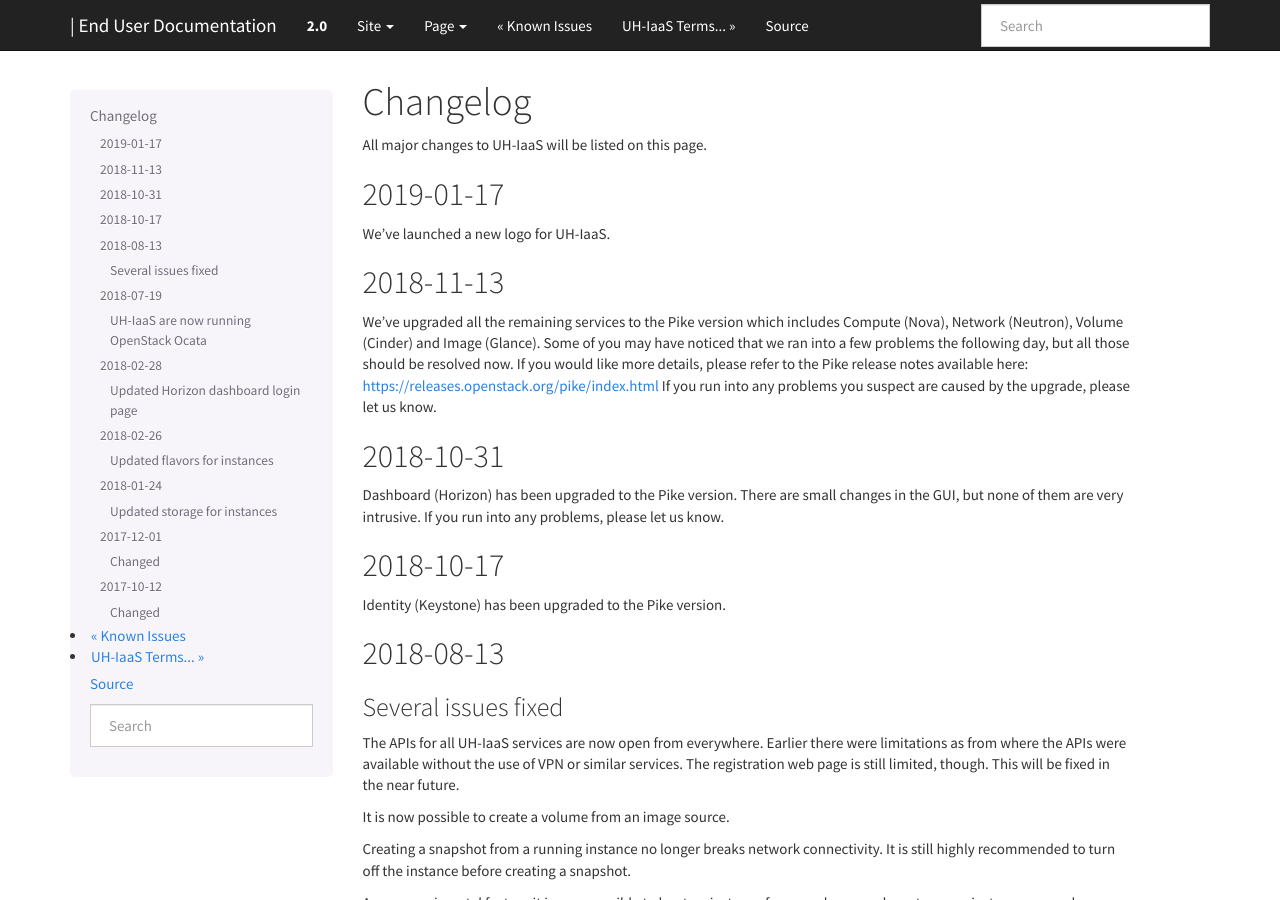
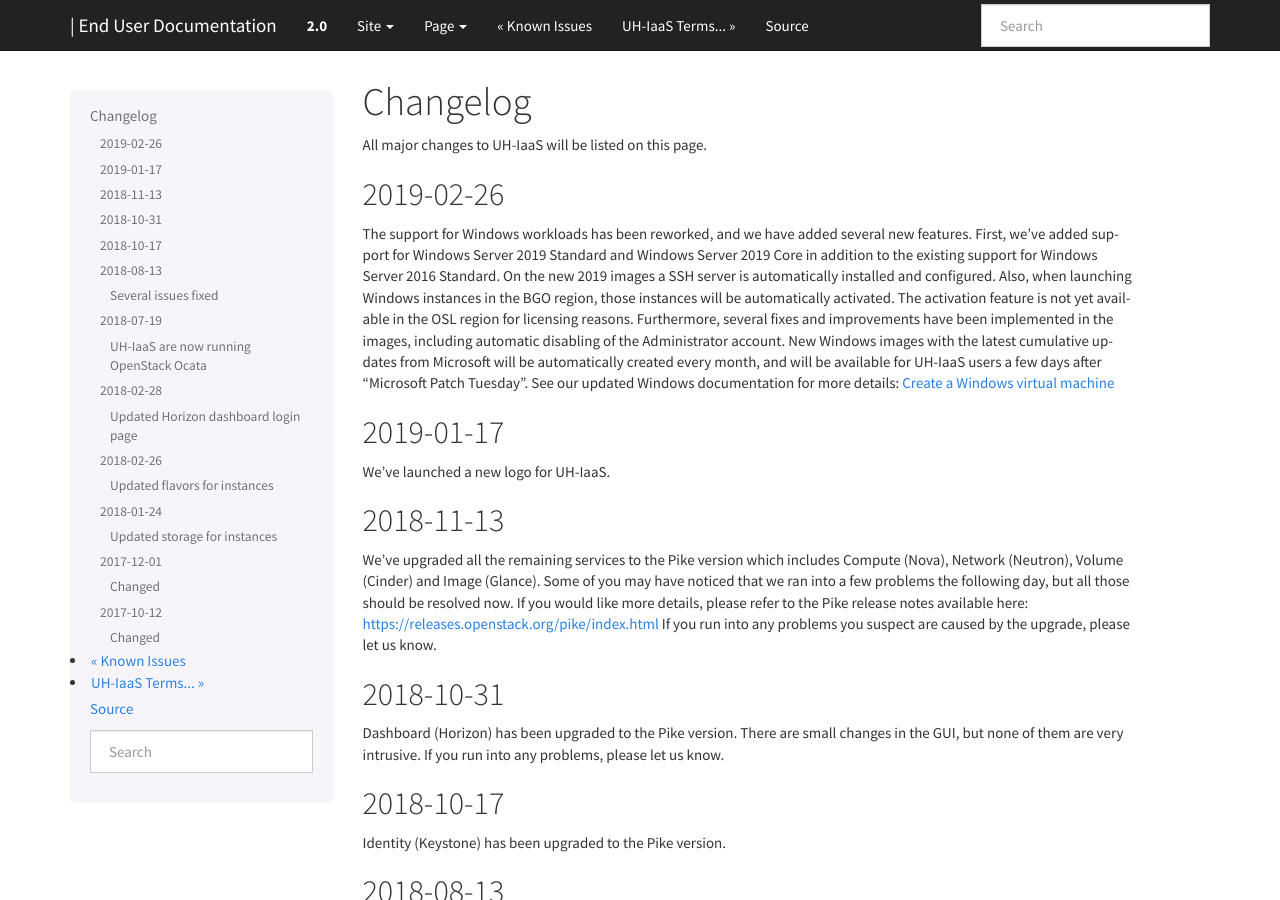
Before and after one commit to norcams/docs-enduser, a Sphinx documentation site: the page built from docs/changelog.rst, in a window 1280 px wide and 900 px high. Built offline with Sphinx 7.4.7, drawn with Linux system fonts in a browser that asks for light colours.

Commit message:
update changelog with windows details

```diff
--- a/docs/changelog.rst
+++ b/docs/changelog.rst
@@ -3,6 +3,23 @@ Changelog
 =========
 
 All major changes to UH-IaaS will be listed on this page.
+
+
+2019-02-26
+==========
+
+The support for Windows workloads has been reworked, and we have added several
+new features. First, we've added support for Windows Server 2019 Standard and
+Windows Server 2019 Core in addition to the existing support for Windows Server
+2016 Standard. On the new 2019 images a SSH server is automatically installed and
+configured. Also, when launching Windows instances in the BGO region, those instances
+will be automatically activated. The activation feature is not yet available in the
+OSL region for licensing reasons. Furthermore, several fixes and improvements have
+been implemented in the images, including automatic disabling of the Administrator
+account. New Windows images with the latest cumulative updates from Microsoft will
+be automatically created every month, and will be available for UH-IaaS users a few
+days after "Microsoft Patch Tuesday". See our updated Windows documentation for more
+details: :doc:`create-windows-machine`
 
 2019-01-17
 ==========
```
